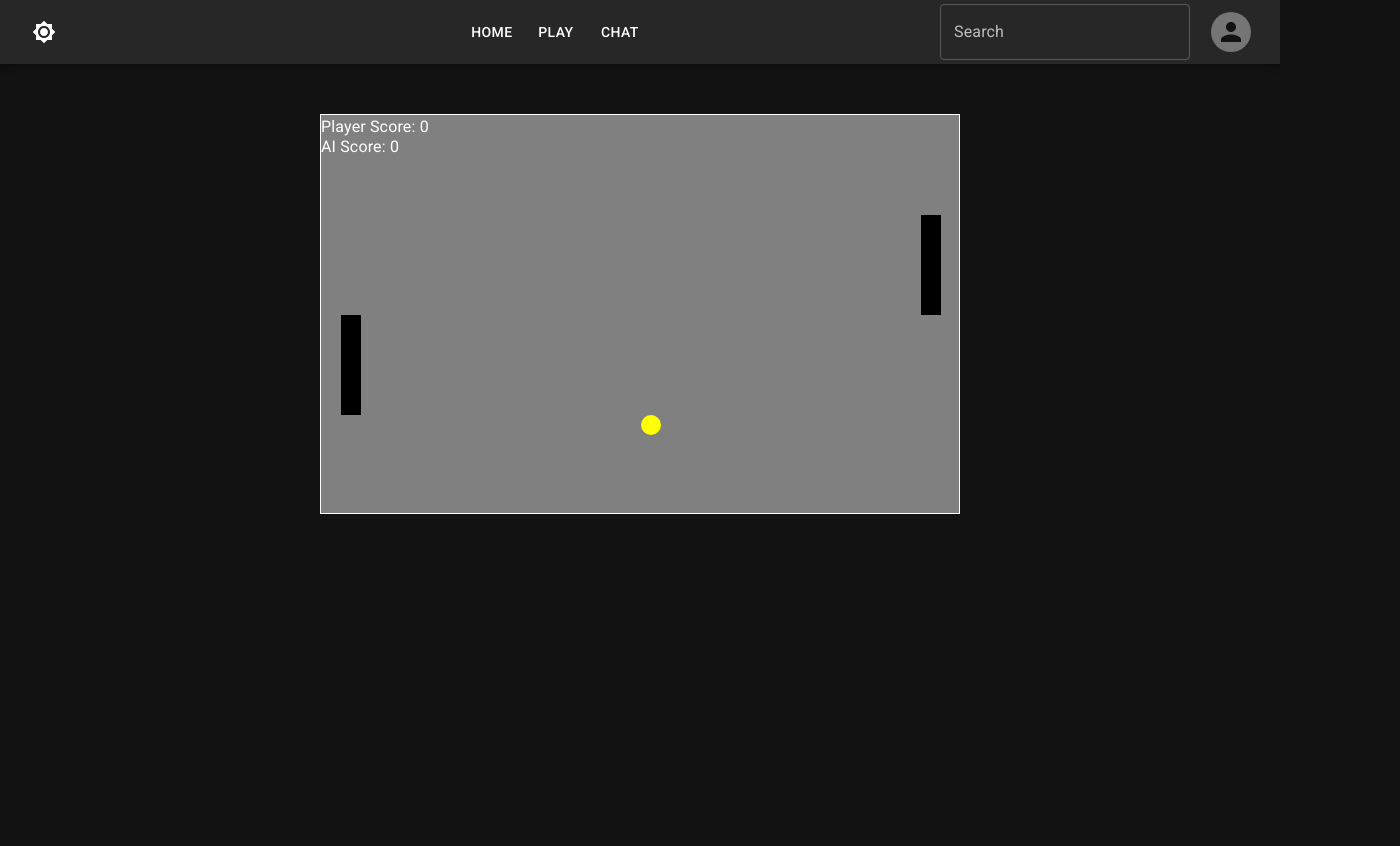
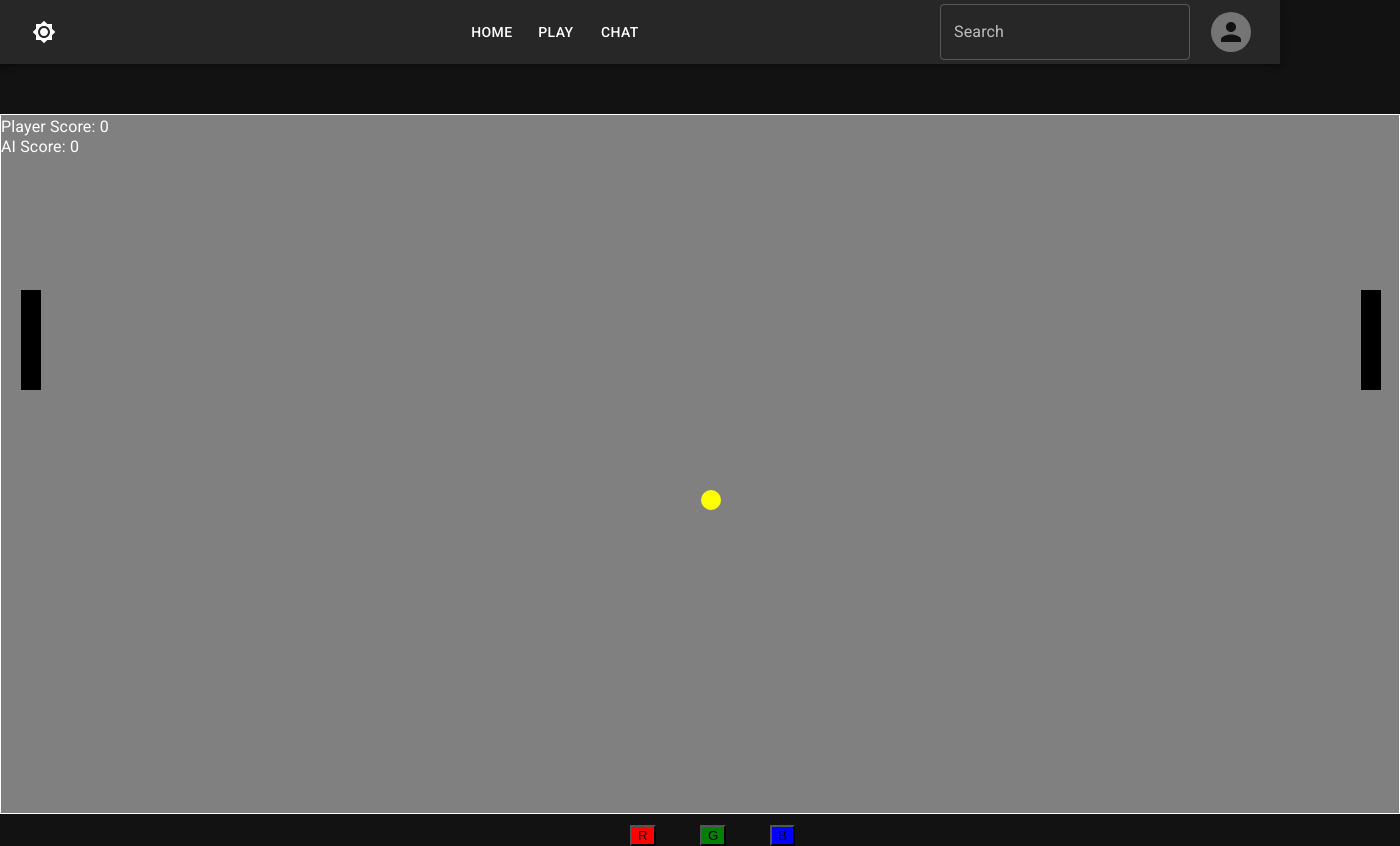
Before and after one commit to mikechatzis/ft_transcendence, a React (Create React App) app in the folder front_end/: page /game in a window 1280 px wide. Shown: the whole page, 1400 px wide, since content can reach past the window. Before the commit the page ends 800 px from the top, so only its background shows below. Built offline with nearby package versions, Linux system fonts and the light colour scheme; no server answers.

Commit message:
color change

```diff
--- a/front_end/src/pages/Game.tsx
+++ b/front_end/src/pages/Game.tsx
@@ -1,9 +1,5 @@
+import { Switch } from '@mui/material';
 import React from 'react'
-import { useState } from 'react'
-import * as ReactDOM from 'react-dom/client'
-import { unmountComponentAtNode, render } from "react-dom";
-import { CommentsDisabledOutlined, CompressOutlined, ThirtyFpsSelect, ThumbsUpDownOutlined } from '@mui/icons-material';
-import { gridColumnVisibilityModelSelector } from '@mui/x-data-grid';
 
 const OPPONENT = 0;
 const PLAYER = 1;
@@ -13,18 +9,20 @@ const PLAYER_UP   = 38
 const PLAYER_DOWN = 40
 const PAUSE       = 32
 
-const canv = {
+let defaultColor = 'grey'
+
+var canv = {
 	position: 'relative',
-	height: window.innerHeight/2,
-	width: window.innerWidth/2,
-	backgroundColor: "grey",
+	height: 700,
+	width: 1400,
+	backgroundColor: defaultColor,
 	margin: 'auto',
 	marginTop: 50,
 	border: '1px solid white'
 } as const;
 
 var opponentStyle = {
-	position: 'relative',
+	position: 'absolute',
 	left: canv.width - 40,
 	top: canv.height/4,
 	height: 100,
@@ -33,7 +31,7 @@ var opponentStyle = {
 } as const;
 
 var playerStyle = {
-	position: 'relative',
+	position: 'absolute',
 	top: canv.height/4,
 	left: 20,
 	height: 100,
@@ -42,12 +40,12 @@ var playerStyle = {
 } as const;
 
 var ballStyle = {
-	position: 'relative',
+	position: 'absolute',
 	left: canv.width/2,
 	top: canv.height/4,
+	marginTop: 200,
 	height: 20,
 	width: 20,
-	display: "block",
 	backgroundColor: "yellow",
 	borderRadius: "100%",
 
@@ -67,13 +65,14 @@ const InitState = () =>{
 		opponent: 0,
 
 		ball: canv.width/2 + canv.height/4,
-		ballSpeed: 2,
+		ballSpeed: 3,
 		deltaY: -1,
 		deltaX: -1,
 
 		pause: true,
 
-		opponentSpeed: 2,
+		opponentStep: 1,
+		opponentSpeed: 5,
         opponentDir: false,
 
 		playerScore: 0,
@@ -111,7 +110,7 @@ class Pong extends React.Component <any, any>{
 		const nextPosX = ballStyle.left + this.state.deltaX;
 		const nextPosY = ballStyle.top + this.state.deltaY;
 
-		if((nextPosX === playerStyle.left + 20) && (nextPosY >= playerStyle.top -125 && nextPosY <= playerStyle.top + 25))
+		if((nextPosX === playerStyle.left + 20) && (nextPosY >= playerStyle.top -225 && nextPosY <= playerStyle.top - 125))
 			return true
 		if((nextPosX === opponentStyle.left - 20) && (nextPosY >= opponentStyle.top - 225 && nextPosY <= opponentStyle.top -125))
 			return true
@@ -121,7 +120,7 @@ class Pong extends React.Component <any, any>{
 	moveBoard = (pos: number) => {
 
 		if(!this.touchingEdge(pos))
-			playerStyle = {...playerStyle, top: pos - 300}
+			playerStyle = {...playerStyle, top: pos - 200}
 		return playerStyle.top
 	}
 
@@ -168,9 +167,9 @@ class Pong extends React.Component <any, any>{
 	}
 
 	moveOpponent = () => {
-		if((opponentStyle.top + this.state.opponentSpeed <= 10) || (opponentStyle.top + this.state.opponentSpeed >= canv.height - 130))
-			this.setState({opponentSpeed: -this.state.opponentSpeed});
-		opponentStyle = {...opponentStyle, top: opponentStyle.top + this.state.opponentSpeed}
+		if((opponentStyle.top + this.state.opponentStep <= 10) || (opponentStyle.top + this.state.opponentStep >= canv.height - 130))
+			this.setState({opponentStep: -this.state.opponentStep});
+		opponentStyle = {...opponentStyle, top: opponentStyle.top + this.state.opponentStep}
 		this.setState({opponent: opponentStyle.top})
     }
 
@@ -184,7 +183,7 @@ class Pong extends React.Component <any, any>{
 		setInterval(() => {
             if (!this.state.pause)
                this.moveOpponent();
-        }, 4);
+        }, this.state.opponentSpeed);
 
 		document.addEventListener("mousemove", (event) => {
 			let mousex = event.clientX;
@@ -196,6 +195,33 @@ class Pong extends React.Component <any, any>{
         document.title = "ping-pong"
     }
 
+	changeColor = (color: string) => () => {
+		switch (color){
+			case "red": {
+				if(canv.backgroundColor === 'red')
+					canv = {...canv, backgroundColor: defaultColor}
+				else
+					canv = {...canv, backgroundColor: 'red'}
+				break;
+			}
+			case 'green': {
+				if(canv.backgroundColor === 'green')
+					canv = {...canv, backgroundColor: defaultColor}
+				else
+					canv = {...canv, backgroundColor: 'green'}
+				break;
+			}
+			case 'blue': {
+				if(canv.backgroundColor === 'blue')
+					canv = {...canv, backgroundColor: defaultColor}
+				else
+					canv = {...canv, backgroundColor: 'blue'}
+			}
+
+		}
+
+	}
+
 	render() {
 		return (
 			<div style={ canv }>
@@ -204,7 +230,9 @@ class Pong extends React.Component <any, any>{
 				<div style={getStyle(OPPONENT)}></div>
 				<div style={getStyle(PLAYER)}></div>
 				<div style={getStyle(BALL)}></div>
-
+				<button style={{position:'absolute', backgroundColor:'red', marginTop:canv.height + 10, marginLeft:'45%'}} onClick={this.changeColor("red")}>R</button>
+				<button style={{position:'absolute', backgroundColor:'green', marginTop:canv.height + 10, marginLeft:'50%'}} onClick={this.changeColor('green')}>G</button>
+				<button style={{position:'absolute', backgroundColor:'blue', marginTop:canv.height + 10, marginLeft:'55%'}} onClick={this.changeColor('blue')}>B</button>
 			</div>
 
 		)
```
